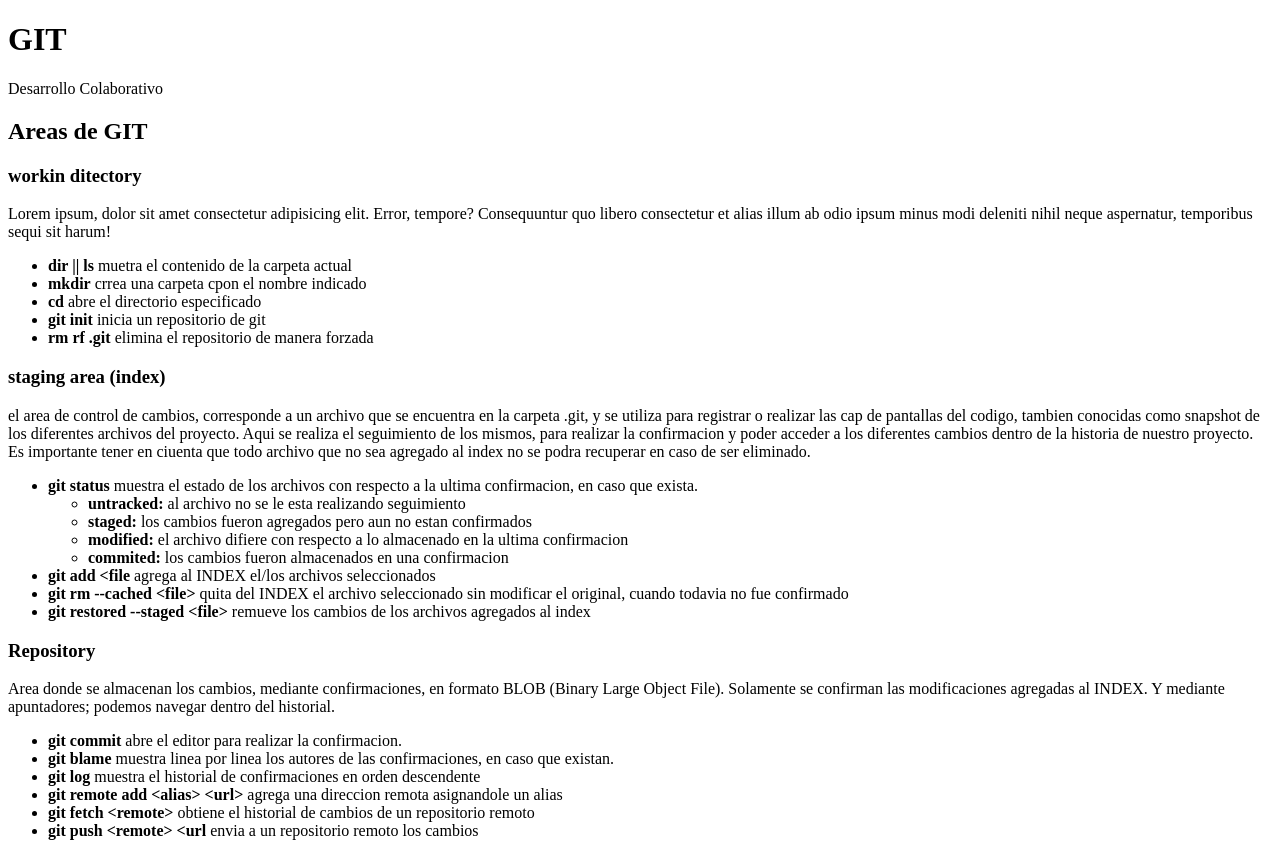
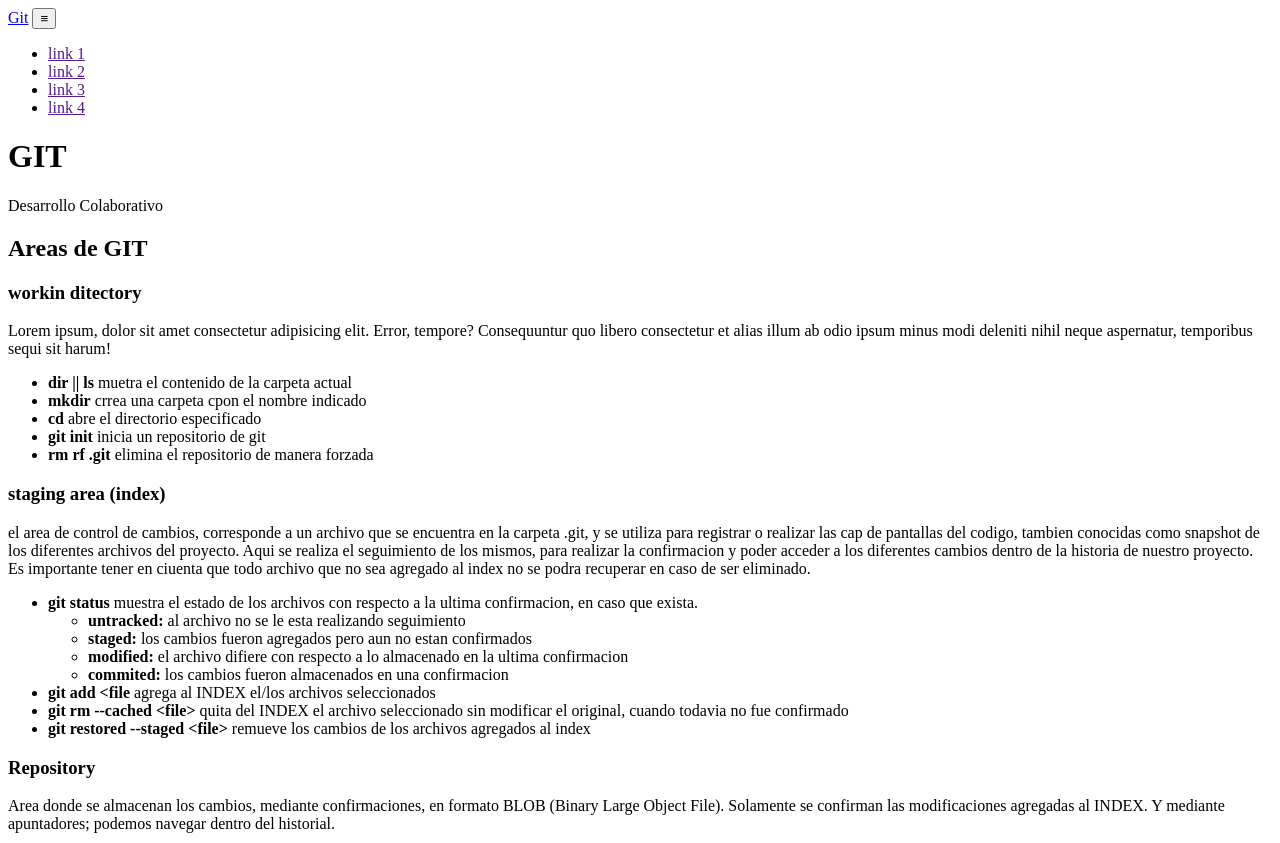
Before and after one commit to melanie1305/git-martes-melanie, a plain HTML site: page index.html in a window 1280 px wide. Shown: the top 843 px of the page. Drawn offline with Linux system fonts and the light colour scheme.

Commit message:
Estructura: Navegacion

```diff
--- a/index.html
+++ b/index.html
@@ -7,6 +7,16 @@
     <title>Git Desarrollo Colaborativo</title>
 </head>
 <body>
+    <nav>
+        <a href="#" class="logo">Git</a>
+        <button class="btn">&equiv;</button>
+        <ul class="menu">
+            <li><a href="">link 1</a></li>
+            <li><a href="">link 2</a></li>
+            <li><a href="">link 3</a></li>
+            <li><a href="">link 4</a></li>
+        </ul>
+    </nav>
     <header>
         <h1>GIT</h1>
         <p>Desarrollo Colaborativo</p>
```
